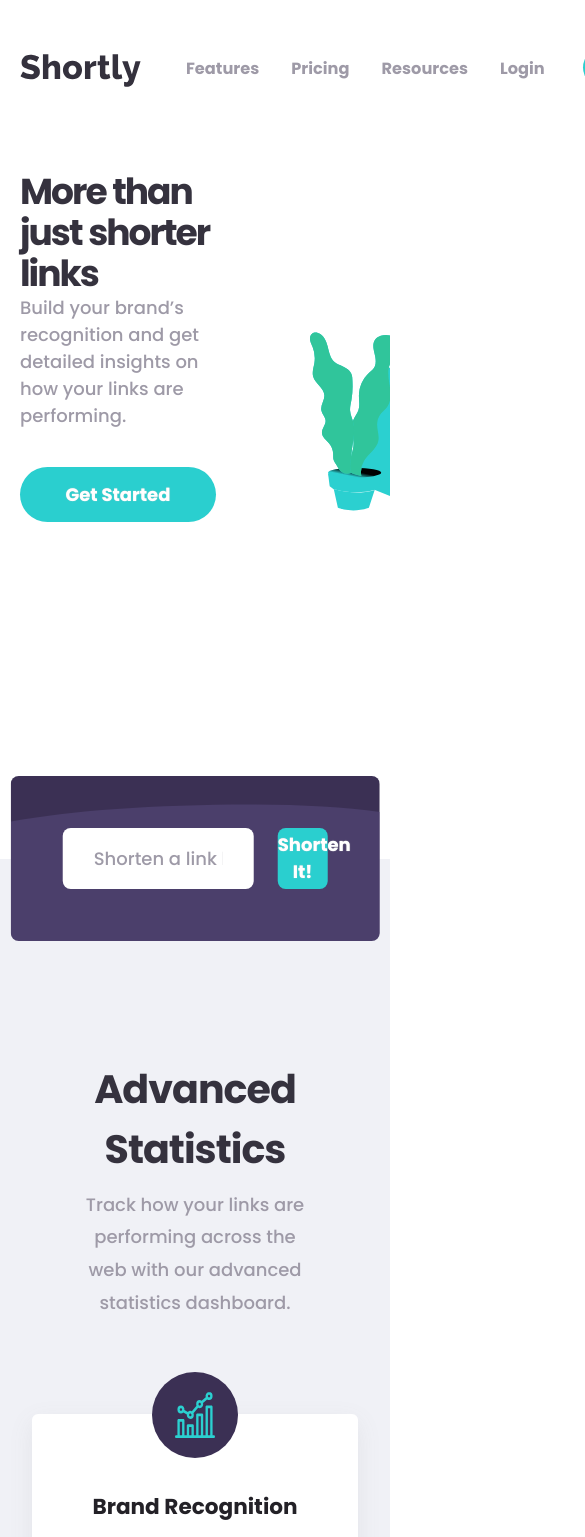
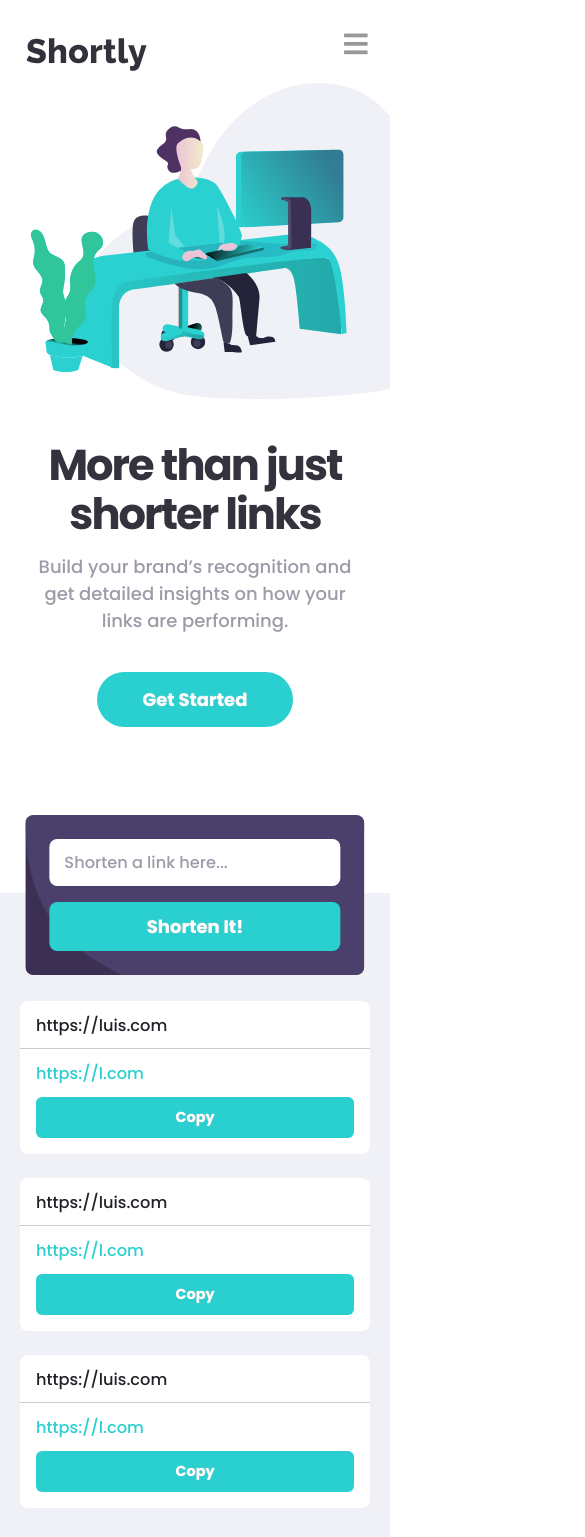
Before and after one commit to luisPolanco25/url-shortening-api-landing-page, a plain HTML site: page index.html in a window 390 px wide. Shown: the top 1537 px of the page, 585 px wide, since content can reach past the window. Drawn offline with Linux system fonts and the light colour scheme.

Commit message:
Mobile design completed

```diff
--- a/index.html
+++ b/index.html
@@ -21,6 +21,7 @@
 <body>
 
   <header>
+    <img src="./images/logo.svg" alt="Shortly" />
     <div>
       <ul>
         <img src="./images/logo.svg" alt="Shortly" />
@@ -35,6 +36,7 @@
         <li><button class="buttons">Sign Up</button></li>
       </ul>
     </div>
+    <i class="fas fa-bars"></i>
   </header>
 
   <main>
@@ -59,13 +61,27 @@
     <section id="statistics">
 
       <ul>
-        <!-- <li>
+        <li>
           <p class="entered-link"><a href="#">https://luis.com</a></p>
           <div>
             <p class="given-link"><a href="#">https://l.com</a></p>
             <button class="buttons">Copy</button>
           </div>
-        </li> -->
+        </li>
+        <li>
+          <p class="entered-link"><a href="#">https://luis.com</a></p>
+          <div>
+            <p class="given-link"><a href="#">https://l.com</a></p>
+            <button class="buttons">Copy</button>
+          </div>
+        </li>
+        <li>
+          <p class="entered-link"><a href="#">https://luis.com</a></p>
+          <div>
+            <p class="given-link"><a href="#">https://l.com</a></p>
+            <button class="buttons">Copy</button>
+          </div>
+        </li>
       </ul>
 
       <div id="statistics-intro">
--- a/styles.css
+++ b/styles.css
@@ -65,6 +65,14 @@ header {
     display: flex;
     padding: 54px 140px;
     justify-content: space-between;
+}
+
+header > img {
+    display: none;
+}
+
+header i {
+    display: none !important;
 }
 
 header div {
@@ -370,6 +378,7 @@ header ul li:hover a {
     letter-spacing: -1px;
     word-spacing: 2px;
     margin: 55px 0 22px 0;
+    text-align: center;
 }
 
 #boost .buttons {
@@ -611,6 +620,168 @@ footer {
 
 @media (max-width: 728px) {
 
+    header {
+        padding: 38px 26px 12px;
+    }
 
+    header ul img {
+        display: none;
+    }
+
+    header ul {
+        display: none !important;
+    }
+
+    header > img {
+        display: block;
+    }
+
+    header i {
+        display: block !important;
+        transform: scale(1.5);
+        opacity: 0.4;
+        font-weight: 200;
+    }
+
+    #site-intro {
+        flex-direction: column;
+        padding-bottom: 6px;
+    }
+
+    #site-intro img {
+        order: 1;
+        left: 76px;
+        width: 480px;
+    }
+
+    #site-intro div {
+        order: 2;
+        text-align: center;
+        align-items: center;
+        margin-left: 0;
+        padding: 42px 26px 0;
+    }
+
+    #site-intro h1 {
+        font-size: 2.4rem;
+    }
+
+    #site-intro p {
+        margin-top: 14px;
+    }
+
+    #shortening {
+        width: 87%;
+    }
+
+    #shortening form {
+        background: url('./images/bg-shorten-mobile.svg') var(--dark-violet);
+        background-size: cover;
+        flex-direction: column;
+        padding: 24px;
+    }
+
+    #shortening form input {
+        font-size: 0.9rem;
+        border-radius: 8px;
+        width: 100%;
+        padding: 11px 15px;
+        margin-bottom: 16px;
+    }
+
+    #shortening form input::placeholder {
+        font-size: 0.9rem;
+    }
+
+    #shortening form .buttons {
+        font-size: 1rem;
+        border-radius: 8px;
+        width: 100%;
+        margin-left: 0;
+        padding: 11px 15px;
+
+    }
+
+    #statistics ul li {
+        flex-direction: column;
+        align-items: stretch;
+        padding: 0;
+        font-size: 0.9rem;
+    }
+
+    #statistics ul li .entered-link {
+        border-bottom: 1px solid #ccc;
+        padding: 12px 16px 10px;
+    }
+
+    #statistics ul li .given-link {
+        margin-bottom: 11px;
+    }
+
+    #statistics ul li .given-link a {
+        margin-right: 0;
+    }
+
+    #statistics ul div {
+        flex-direction: column;
+        align-items: stretch;
+        padding: 12px 16px 16px;
+    }
+
+    #statistics ul .buttons {
+        width: 100%;
+    }
+
+    #statistics-intro {
+        margin-top: 80px;
+    }
+
+    #statistics-intro h2 {
+        font-size: 1.6rem;
+    }
+
+    #statistics-intro p {
+        font-size: 0.86rem;
+        width: 100%;
+    }
+
+    #boost {
+        background: url('./images/bg-boost-mobile.svg') var(--dark-violet);
+        background-size: cover;
+    }
+
+    #boost h2 {
+        font-size: 1.6rem;
+        margin: 96px 0 16px 0;
+    }
+
+    #boost .buttons {
+        margin-bottom: 90px;
+    }
 
 }
+
+@media (max-width: 360px) {
+
+    #site-intro h1 {
+        font-size: 2.2rem;
+    }
+
+    #statistics-intro h2 {
+        font-size: 1.4rem;
+    }
+
+    .cards {
+        width: 265px;
+        padding: 66px 12px 40px 12px;
+    }
+
+    #customizable {
+        transform: translateY(62.5%);
+    }
+
+    #boost h2 {
+        font-size: 1.4rem;
+    }
+
+}
```
